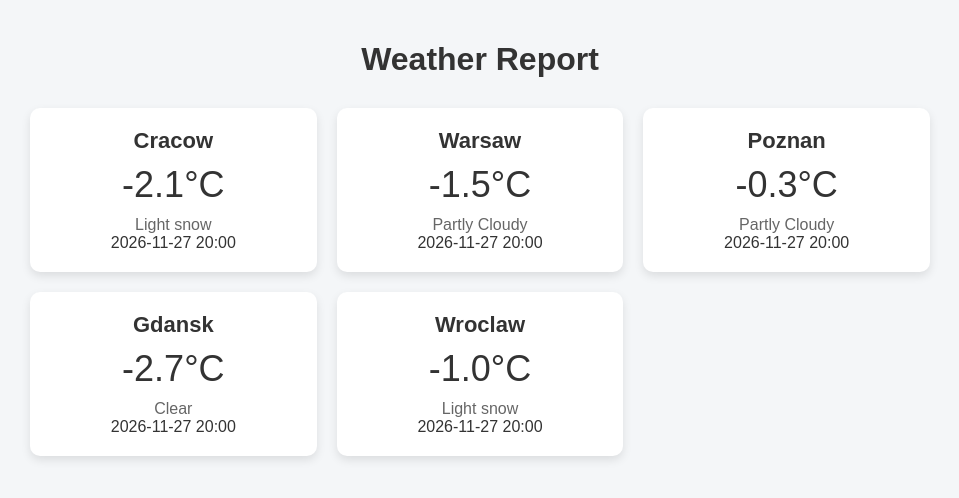
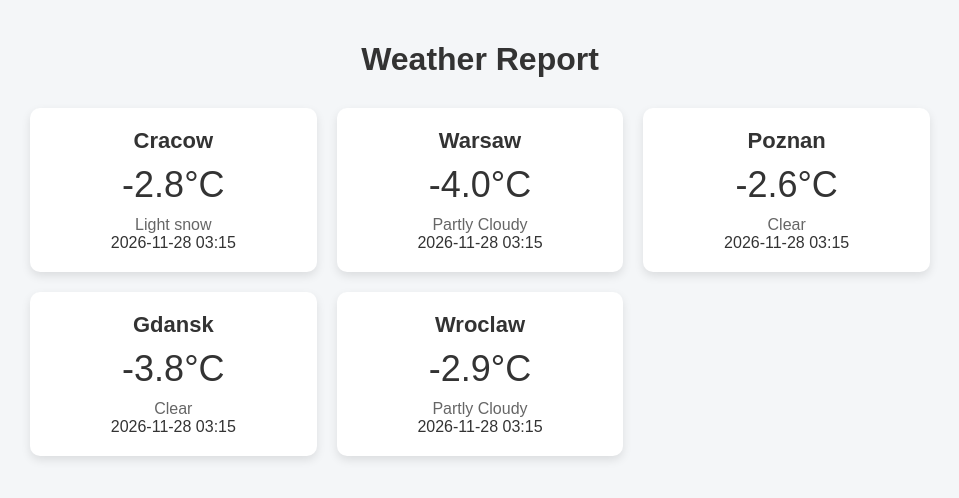
Before and after one commit to Mascotte33/cron-data-puller, a plain HTML site: page index.html in a window 1280 px wide. Shown: the whole page, without its empty margins (160-1119 px from the left). Drawn offline with Linux system fonts and the light colour scheme.

Commit message:
Update weather report (scheduled)

```diff
--- a/index.html
+++ b/index.html
@@ -83,41 +83,41 @@
 
                 <div class="weather-card">
                     <div class="city">Cracow</div>
-                    <div class="temp">-2.1°C</div>
+                    <div class="temp">-2.8°C</div>
                     <div class="condition">Light snow</div>
-                    <div class="last_updated">2026-11-27 20:00</div>
+                    <div class="last_updated">2026-11-28 03:15</div>
                 </div>
 
 
                 <div class="weather-card">
                     <div class="city">Warsaw</div>
-                    <div class="temp">-1.5°C</div>
+                    <div class="temp">-4.0°C</div>
                     <div class="condition">Partly Cloudy</div>
-                    <div class="last_updated">2026-11-27 20:00</div>
+                    <div class="last_updated">2026-11-28 03:15</div>
                 </div>
 
 
                 <div class="weather-card">
                     <div class="city">Poznan</div>
-                    <div class="temp">-0.3°C</div>
-                    <div class="condition">Partly Cloudy</div>
-                    <div class="last_updated">2026-11-27 20:00</div>
+                    <div class="temp">-2.6°C</div>
+                    <div class="condition">Clear</div>
+                    <div class="last_updated">2026-11-28 03:15</div>
                 </div>
 
 
                 <div class="weather-card">
                     <div class="city">Gdansk</div>
-                    <div class="temp">-2.7°C</div>
+                    <div class="temp">-3.8°C</div>
                     <div class="condition">Clear</div>
-                    <div class="last_updated">2026-11-27 20:00</div>
+                    <div class="last_updated">2026-11-28 03:15</div>
                 </div>
 
 
                 <div class="weather-card">
                     <div class="city">Wroclaw</div>
-                    <div class="temp">-1.0°C</div>
-                    <div class="condition">Light snow</div>
-                    <div class="last_updated">2026-11-27 20:00</div>
+                    <div class="temp">-2.9°C</div>
+                    <div class="condition">Partly Cloudy</div>
+                    <div class="last_updated">2026-11-28 03:15</div>
                 </div>
 
     </section>
```
